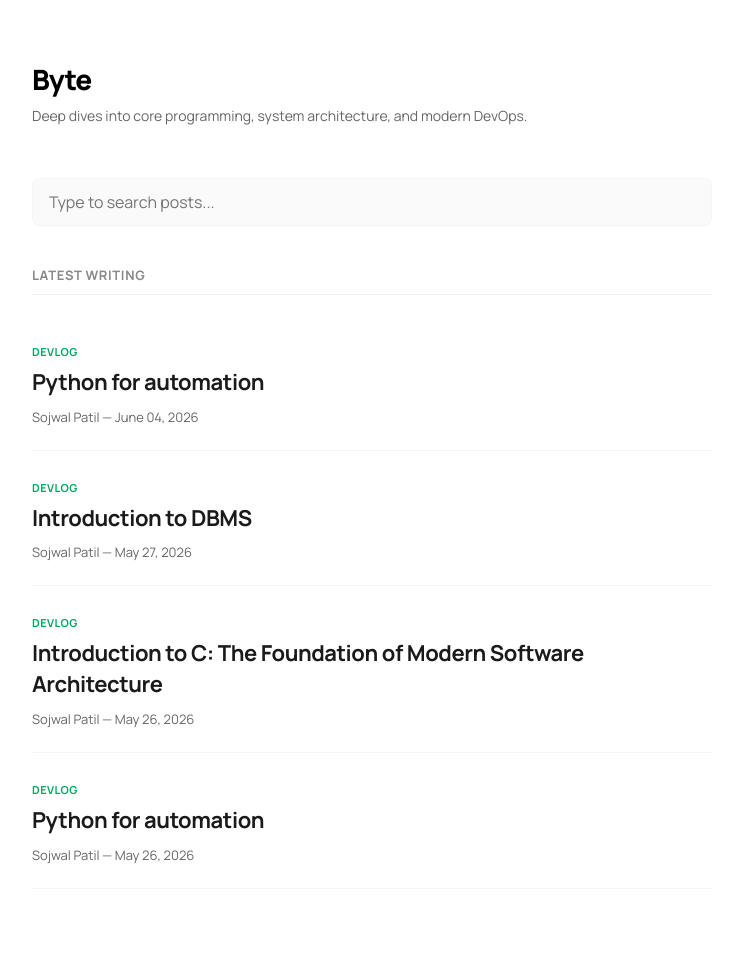
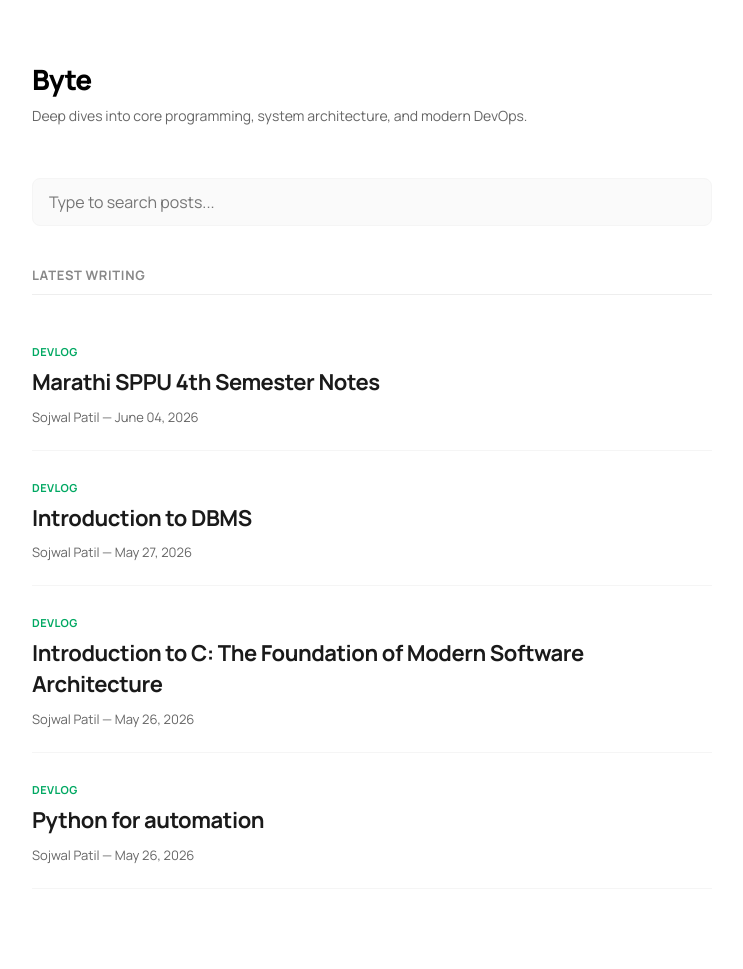
Before and after one commit to examli/examli.github.io, a Jekyll site: the page built from index.html, in a window 1280 px wide. Shown: the whole page, without its empty margins (268-1011 px from the left). Built offline with Jekyll 4.4.1, drawn with Linux system fonts in a browser that asks for light colours; comment, search, counter and statistics services are not loaded.

Commit message:
Update 2026-06-04-Marathi-SPPU-Notes.md

```diff
--- a/_posts/2026-06-04-Marathi-SPPU-Notes.md
+++ b/_posts/2026-06-04-Marathi-SPPU-Notes.md
@@ -1,7 +1,7 @@
 ---
 
 layout: default
-title: "Python for automation"
+title: "Marathi SPPU 4th Semester Notes"
 category: "Programming"
 ---
 
```
